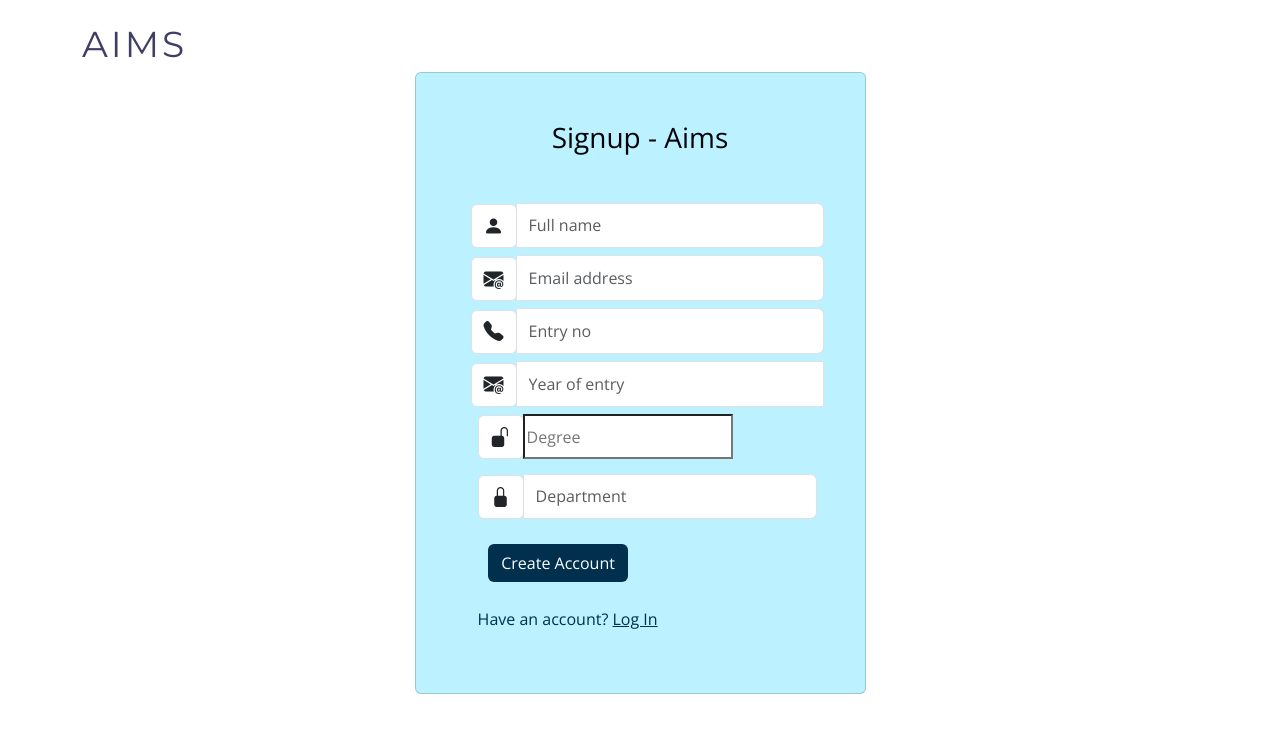
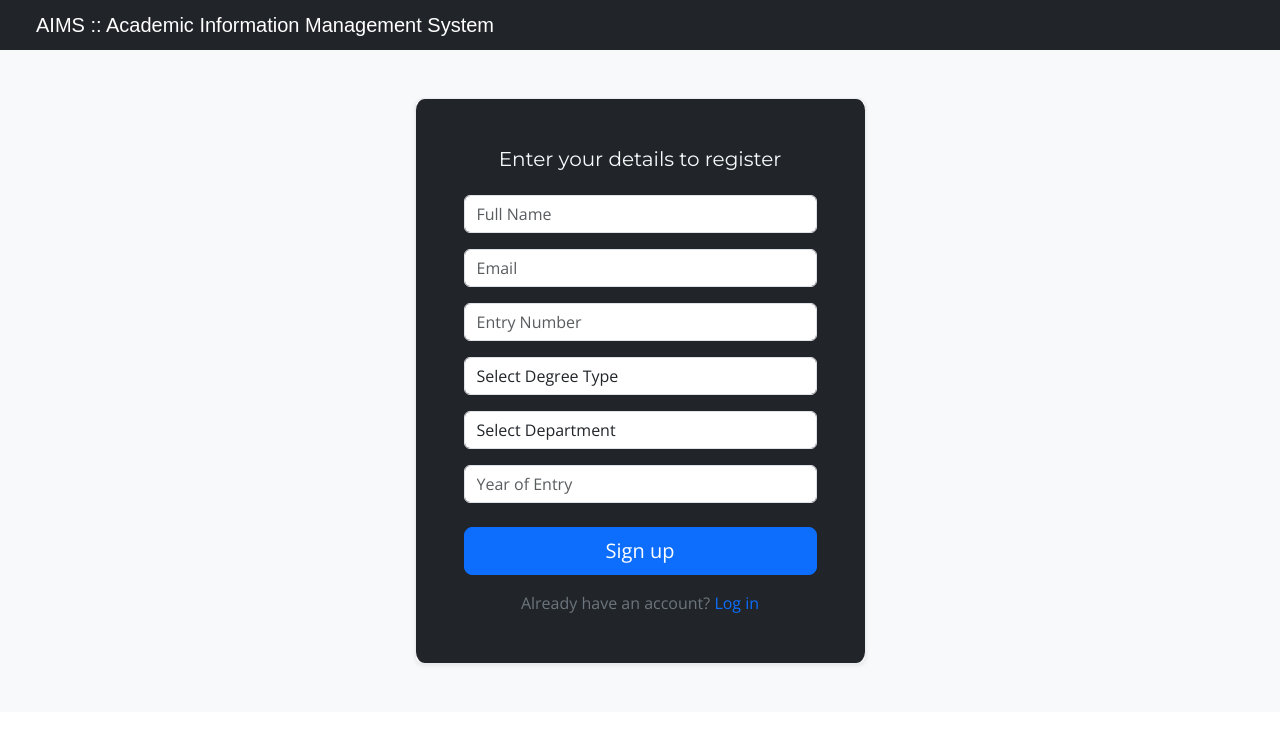
Before and after one commit to tarushi2309/aims-portal-test, a Flask app: template templates/signup_mentee.html in a window 1280 px wide. Shown: the top 741 px of the page. Run offline with Flask 3, Linux system fonts and the light colour scheme; the template is opened without the code that fills it, so the values that code supplies are empty; some libraries are stand-ins or nearby versions.

Commit message:
Updated signup_mentee.html

```diff
--- a/templates/signup_mentee.html
+++ b/templates/signup_mentee.html
@@ -10,7 +10,10 @@
 
     <!-- Favicons -->
     <link href="../static/assets/img/favicon.png" rel="icon" />
-    <link href="../static/assets/img/apple-touch-icon.png" rel="apple-touch-icon" />
+    <link
+      href="../static/assets/img/apple-touch-icon.png"
+      rel="apple-touch-icon"
+    />
 
     <!-- Google Fonts -->
     <link
@@ -32,7 +35,10 @@
       href="../static/assets/vendor/glightbox/css/glightbox.min.css"
       rel="stylesheet"
     />
-    <link href="../static/assets/vendor/swiper/swiper-bundle.min.css" rel="stylesheet" />
+    <link
+      href="../static/assets/vendor/swiper/swiper-bundle.min.css"
+      rel="stylesheet"
+    />
 
     <!-- Template Main CSS File -->
     <link href="../static/assets/css/style.css" rel="stylesheet" />
@@ -40,19 +46,19 @@
 </html>
 
 <body>
-  <header
-    id="header"
-    class="fixed-top d-flex align-items-center header-transparent"
-  >
-    <div class="container d-flex align-items-center">
-      <h1 class="logo me-auto"><a href="/">AIMS</a></h1>
-    </div>
-  </header>
+  <!-- ======= Header ======= -->
+  <div>
+    <nav class="navbar navbar-expand-lg bg-dark navbar-dark">
+      <div class="container-fluid">
+        <a class="navbar-brand AIMS">
+          AIMS :: Academic Information Management System
+        </a>
+      </div>
+    </nav>
+  </div>
   <!-- End Header -->
 
-  <br />
-
-  <section style="background-color: #ffffff">
+  <!-- <section style="background-color: #ffffff">
     <div class="container py-5 h-100">
       <div class="row d-flex justify-content-center align-items-center h-100">
         <div class="col-12 col-md-8 col-lg-6 col-xl-5">
@@ -211,5 +217,132 @@
         </div>
       </div>
     </div>
+  </section> -->
+
+  <!-- Registration 13 - Bootstrap Brain Component -->
+  <section class="bg-light py-3 py-md-5">
+    <div class="container">
+      <div class="row justify-content-center">
+        <div class="col-12 col-sm-10 col-md-8 col-lg-6 col-xl-5 col-xxl-4">
+          <div class="card border border-light-subtle rounded-3 shadow-sm">
+            <div class="card-body p-3 p-md-4 p-xl-5 bg-dark" style="border-radius: 2%;">
+              <h5 class=" text-center text-light mb-4" style="font-family: 'Montserrat', sans-serif; font-weight: 400">
+                Enter your details to register
+              </h5>
+              <form action="/signup" method="post">
+                <div class="row gy-2 overflow-hidden">
+                  <div class="col-12">
+                    <div class="mb-2">
+                      <input
+                        type="text"
+                        class="form-control"
+                        name="name"
+                        id="fullName"
+                        placeholder="Full Name"
+                        required
+                      />
+                      <!-- <label for="firstName" class="form-label"
+                        >Full Name</label
+                      > -->
+                    </div>
+                  </div>
+                  <div class="col-12">
+                    <div class="mb-2">
+                      <input
+                        type="email"
+                        class="form-control"
+                        name="email"
+                        id="email"
+                        placeholder="Email"
+                        required
+                      />
+                      <!-- <label for="email" class="form-label">Email</label> -->
+                    </div>
+                  </div>
+                  <div class="col-12">
+                    <div class="mb-2">
+                      <input
+                        type="text"
+                        class="form-control"
+                        name="entry no"
+                        id="EntryNo"
+                        placeholder="Entry Number"
+                        required
+                      />
+                      <!-- <label for="email" class="form-label">Email</label> -->
+                    </div>
+                  </div>
+                  <div class="col-12">
+                    <div class="mb-2">
+                      <select class="form-control" name="degree" id="degree" required>
+                        <option value="" disabled selected>Select Degree Type</option>
+                        <option value="BTECH">B Tech</option>
+                        <option value="MTECH">M Tech</option>
+                        <!-- Add more options as needed -->
+                      </select>
+                    </div>
+                  </div>
+                  <div class="col-12">
+                    <div class="mb-2">
+                      <select class="form-control" name="department" id="department" required>
+                        <option value="" disabled selected>Select Department</option>
+                        <option value="CSE">Computer Science and Engineering</option>
+                        <option value="ECE">Electronics and Communication Engineering</option>
+                        <option value="ME">Mechanical Engineering</option>
+                        <option value="CE">Civil Engineering</option>
+                        <!-- Add more options as needed -->
+                      </select>
+                    </div>
+                  </div>
+                  <div class="col-12">
+                    <div class="mb-2">
+                      <input
+                        type="text"
+                        class="form-control"
+                        name="year of entry"
+                        id="year"
+                        placeholder="Year of Entry"
+                        required
+                      />
+                      <!-- <label for="email" class="form-label">Email</label> -->
+                    </div>
+                  </div>
+                  <!-- <div class="col-12">
+                    <div class="form-floating mb-3">
+                      <input
+                        type="password"
+                        class="form-control"
+                        name="password"
+                        id="password"
+                        value=""
+                        placeholder="Password"
+                        required
+                      />
+                      <label for="password" class="form-label">Password</label>
+                    </div>
+                  </div> -->
+                  </div>
+                  <div class="col-12">
+                    <div class="d-grid my-3">
+                      <button class="btn btn-primary btn-lg" type="submit">
+                        Sign up
+                      </button>
+                    </div>
+                  </div>
+                  <div class="col-12">
+                    <p class="m-0 text-secondary text-center">
+                      Already have an account?
+                      <a href="login" class="link-primary text-decoration-none"
+                        >Log in</a
+                      >
+                    </p>
+                  </div>
+                </div>
+              </form>
+            </div>
+          </div>
+        </div>
+      </div>
+    </div>
   </section>
 </body>
```
